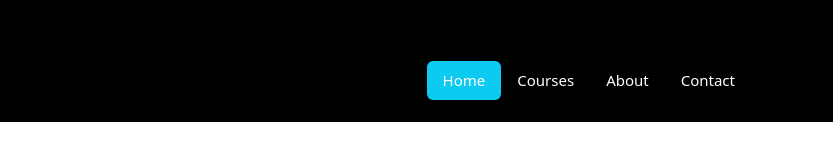
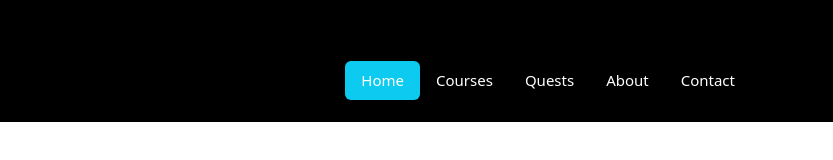
Before and after one commit to BulelaG/edublockspace, a plain HTML site: page index.html in a window 1280 px wide. Shown: the full height of the page, 447-1280 px from the left. Drawn offline with nearby package versions, Linux system fonts and the light colour scheme.

Commit message:
ebs nav quest

```diff
--- a/index.html
+++ b/index.html
@@ -17,6 +17,7 @@
           <ul class="nav nav-pills">
             <li class="nav-item"><a href="#" class="nav-link bg-info" aria-current="page">Home</a></li>
             <li class="nav-item"><a href="#" class="nav-link">Courses</a></li>
+            <li class="nav-item"><a href="#" class="nav-link">Quests</a></li>
             <li class="nav-item"><a href="#" class="nav-link">About</a></li>
             <li class="nav-item"><a href="#" class="nav-link">Contact</a></li>
           </ul>
```
